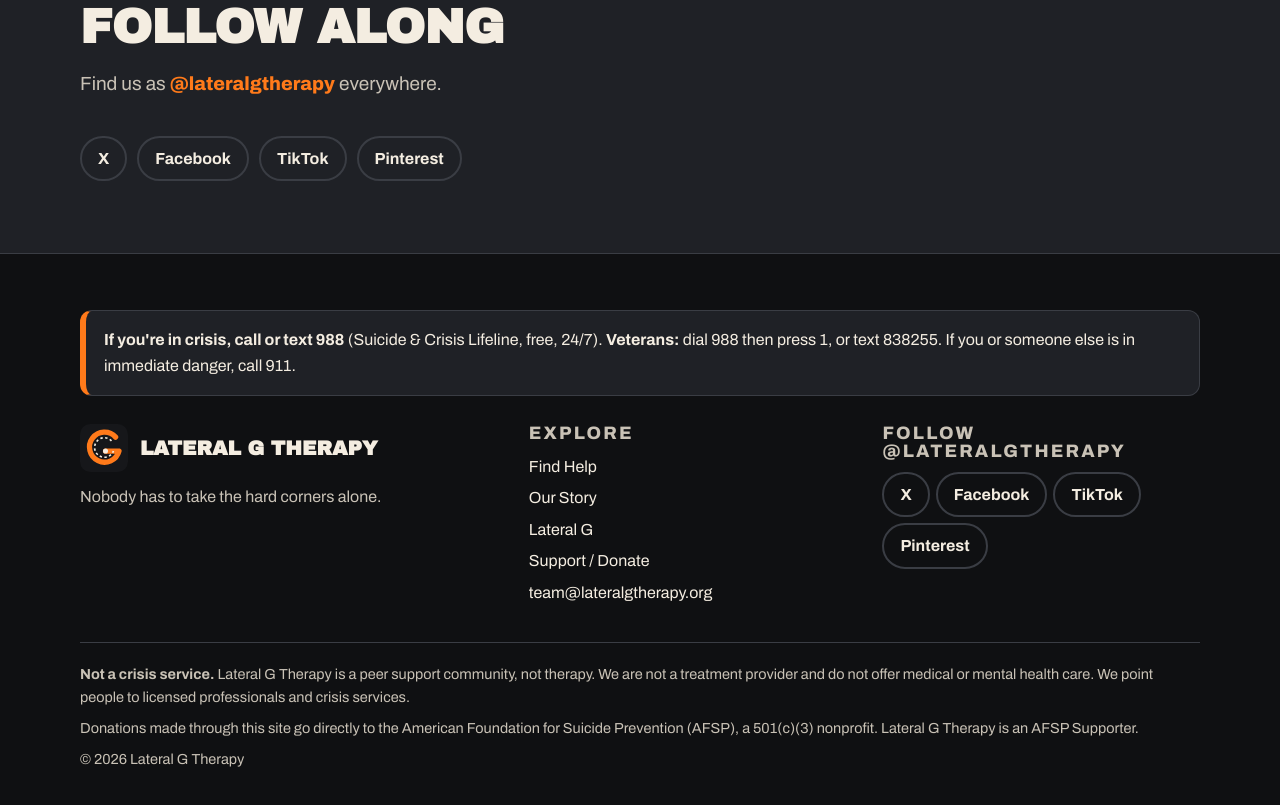
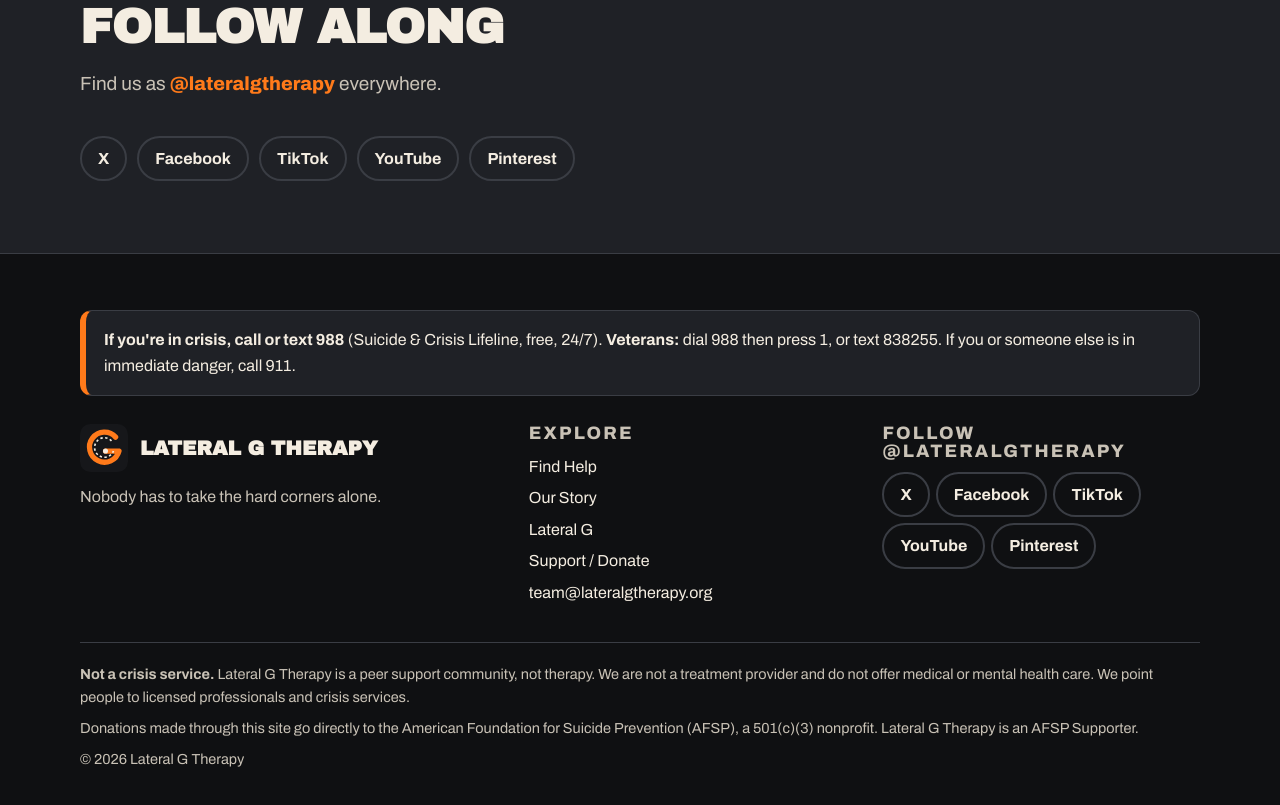
Before and after one commit to lateralgtherapy/lateralgtherapy.org, a plain HTML site: page index.html in a window 1280 px wide. Shown: the part 2257-3062 px from the top of the page. Drawn offline with Linux system fonts and the light colour scheme.

Commit message:
Add LGT YouTube link

```diff
--- a/index.html
+++ b/index.html
@@ -110,13 +110,13 @@
       <div class="wrap">
         <h2 id="follow-title">Follow along</h2>
         <p class="section-intro muted">Find us as <span class="handle">@lateralgtherapy</span> everywhere.</p>
-        <!-- TODO: Instagram, Threads, and YouTube stay hidden until those accounts are live. -->
+        <!-- TODO: Instagram and Threads stay hidden until those accounts are live. -->
         <ul class="social">
           <li><a href="https://x.com/lateralgtherapy" rel="noopener" aria-label="Lateral G Therapy on X">X</a></li>
           <!-- TODO: add Instagram once the account is live: https://www.instagram.com/lateralgtherapy/ -->
           <li><a href="https://www.facebook.com/lateralgtherapy" rel="noopener" aria-label="Lateral G Therapy on Facebook">Facebook</a></li>
           <li><a href="https://www.tiktok.com/@lateralgtherapy" rel="noopener" aria-label="Lateral G Therapy on TikTok">TikTok</a></li>
-          <!-- TODO: add YouTube once the channel is live: https://www.youtube.com/@lateralgtherapy -->
+          <li><a href="https://www.youtube.com/@lateralgtherapy" rel="noopener" aria-label="Lateral G Therapy on YouTube">YouTube</a></li>
           <!-- TODO: add Threads once the account is live: https://www.threads.com/@lateralgtherapy -->
           <li><a href="https://www.pinterest.com/lateralgtherapy/" rel="noopener" aria-label="Lateral G Therapy on Pinterest">Pinterest</a></li>
         </ul>
@@ -145,13 +145,13 @@
         </div>
         <div>
           <h2>Follow @lateralgtherapy</h2>
-          <!-- TODO: Instagram, Threads, and YouTube stay hidden until those accounts are live. -->
+          <!-- TODO: Instagram and Threads stay hidden until those accounts are live. -->
         <ul class="social">
           <li><a href="https://x.com/lateralgtherapy" rel="noopener" aria-label="Lateral G Therapy on X">X</a></li>
           <!-- TODO: add Instagram once the account is live: https://www.instagram.com/lateralgtherapy/ -->
           <li><a href="https://www.facebook.com/lateralgtherapy" rel="noopener" aria-label="Lateral G Therapy on Facebook">Facebook</a></li>
           <li><a href="https://www.tiktok.com/@lateralgtherapy" rel="noopener" aria-label="Lateral G Therapy on TikTok">TikTok</a></li>
-          <!-- TODO: add YouTube once the channel is live: https://www.youtube.com/@lateralgtherapy -->
+          <li><a href="https://www.youtube.com/@lateralgtherapy" rel="noopener" aria-label="Lateral G Therapy on YouTube">YouTube</a></li>
           <!-- TODO: add Threads once the account is live: https://www.threads.com/@lateralgtherapy -->
           <li><a href="https://www.pinterest.com/lateralgtherapy/" rel="noopener" aria-label="Lateral G Therapy on Pinterest">Pinterest</a></li>
         </ul>
```
Also changed, not shown: find-help.html (+2 -2 lines), lateral-g.html (+2 -2 lines), our-story.html (+2 -2 lines), support.html (+4 -4 lines).
